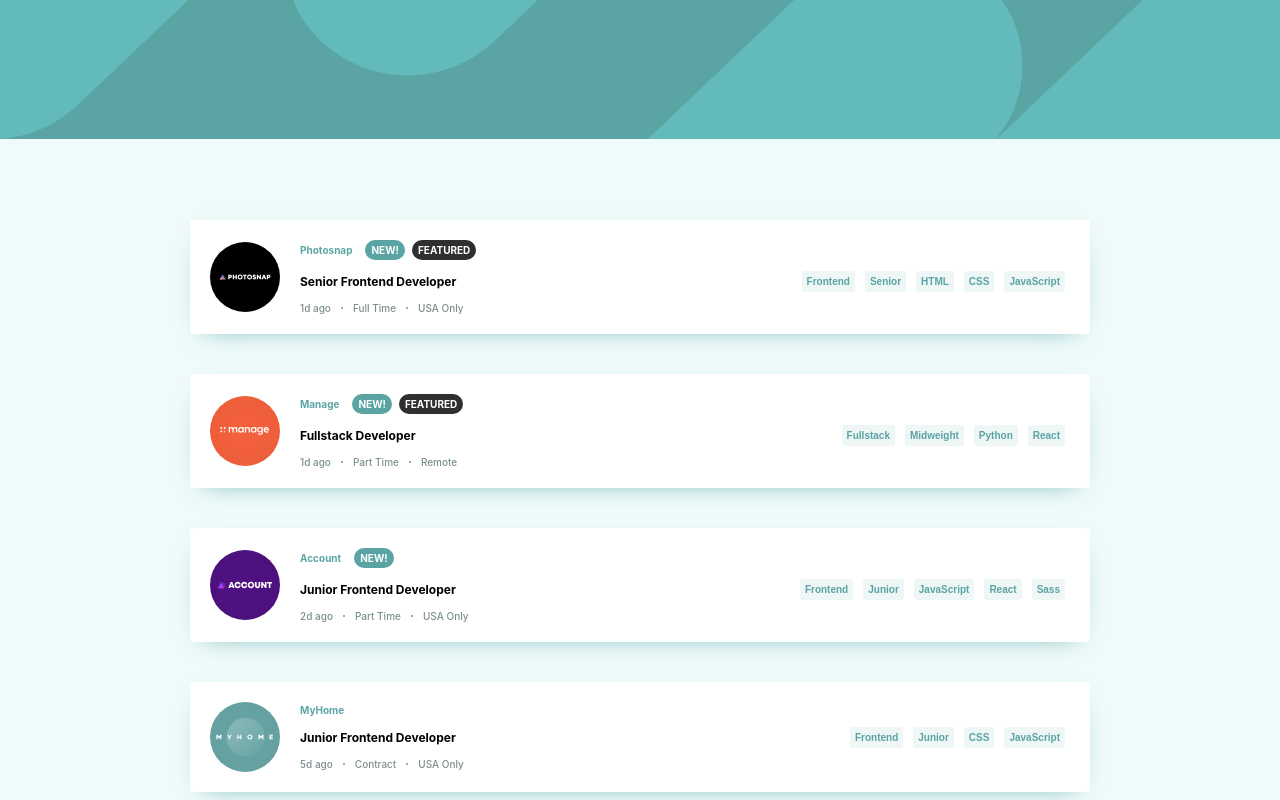
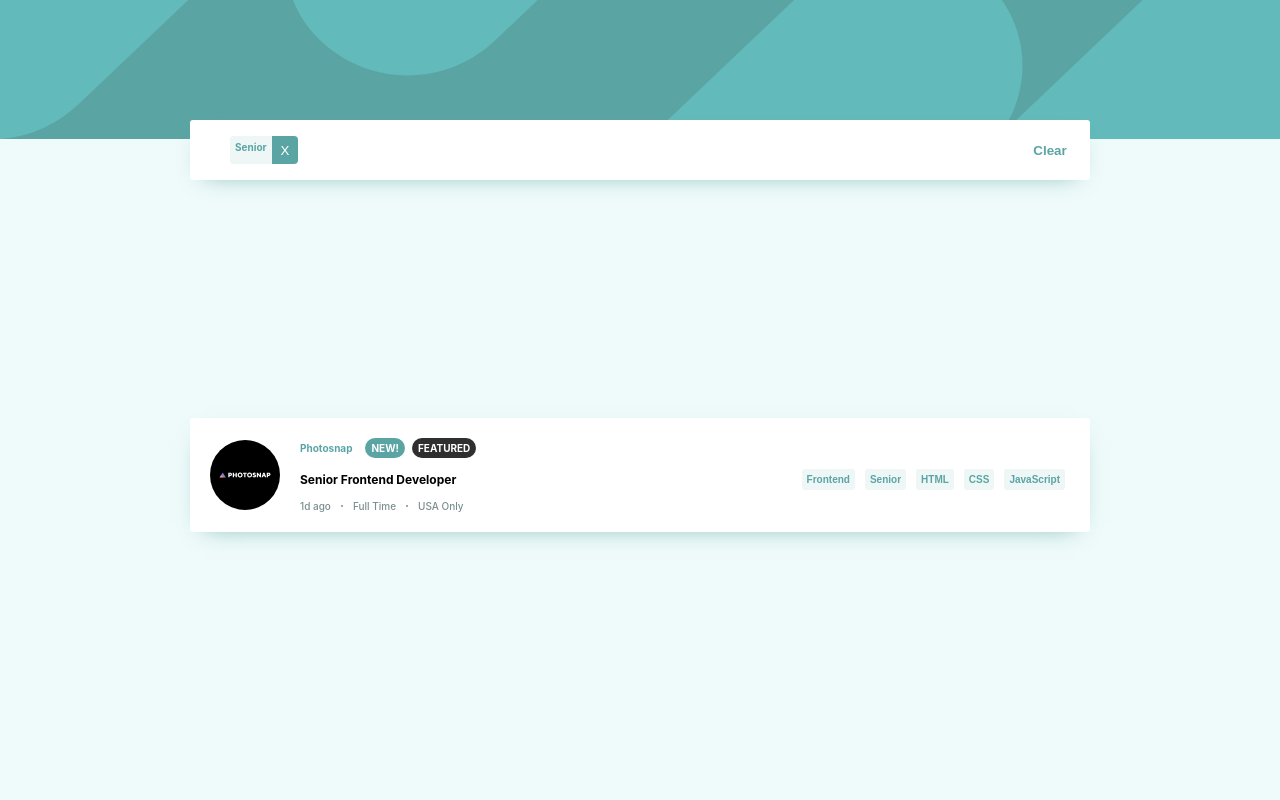
Before and after one commit to ClaireKarsenti/Frontend-Mentor-Solution-Job-Listings, a React (Create React App) app: page / in a window 1280 px wide. Both pictures are taken after a click on the button "Senior". Shown: the top 800 px of the page. Built offline with nearby package versions, Linux system fonts and the light colour scheme.

Commit message:
Added TagBar component, Card component features: filters and cleaned Card code

```diff
--- a/src/App.css
+++ b/src/App.css
@@ -43,8 +43,8 @@
 .container {
   display: flex;
   flex-direction: column;
-  position: absolute;
-  top: 20em;
+  position: relative;
+  padding-top: 15em;
 }
 .wrapper {
   width: 100vw;
@@ -63,12 +63,11 @@
 ===============
 */
 .card-container {
-  position: relative;
   display: flex;
   flex-direction: row;
   align-items: center;
   background-color: #fff;
-  width: 90em;
+  min-width: 90em;
   padding: 2em;
   margin: 2em;
   border-radius: 3px;
@@ -86,7 +85,8 @@
   padding-left: 2em;
 }
 .name,
-.button-filter {
+.button-filter,
+.tag {
   color: var(--desaturated-dark-cyan);
 }
 .job,
@@ -96,6 +96,8 @@
 .name,
 .job,
 .button-filter,
+.clear-button,
+.tag,
 span.newJob,
 span.featured {
   font-weight: 700;
@@ -161,3 +163,64 @@
 span.featured {
   background-color: rgb(48, 47, 47);
 }
+
+/*
+===============
+TagBar component
+===============
+*/
+.tagBox {
+  position: fixed;
+  top: 10em;
+  width: 94em;
+}
+.tagRow {
+  display: flex;
+  flex-direction: row;
+  padding: 1em;
+  margin: 2em;
+  height: 6em;
+  background-color: #fff;
+  border-radius: 0.3em;
+  box-shadow: var(--desaturated-dark-cyan) 0px 8px 24px -15px;
+}
+.clear-button {
+  border: none;
+  background-color: transparent;
+  margin-left: auto;
+  margin-right: 0;
+  padding-right: 1em;
+  color: var(--desaturated-dark-cyan);
+  cursor: pointer;
+}
+.clear-button:hover {
+  text-decoration: underline;
+}
+.tag {
+  border: none;
+  height: 2.8em;
+  padding: 0.5rem;
+  margin-left: 3em;
+  border-top-left-radius: 0.3em;
+  border-bottom-left-radius: 0.3em;
+  background-color: var(--light-grayish-cyan2);
+}
+.cross-button {
+  border: none;
+  width: 2em;
+  height: 2.1em;
+  color: #fff;
+  background-color: var(--desaturated-dark-cyan);
+  border-top-right-radius: 0.3em;
+  border-bottom-right-radius: 0.3em;
+  transition: background-color 400ms;
+  cursor: pointer;
+}
+.cross-button:hover {
+  background-color: black;
+}
+.filters {
+  display: flex;
+  flex-direction: row;
+  align-items: center;
+}
--- a/src/App.tsx
+++ b/src/App.tsx
@@ -1,17 +1,64 @@
 import { useState } from 'react';
 import './App.css';
 
-import datas from '../src/data.json';
+import data from '../src/data.json';
 
 import Card from './components/Card';
+import TagBar from './components/TagBar';
 
 function App() {
-  const [jobs, setJobs] = useState(datas);
+  const [jobs, setJobs] = useState<any>(data);
+  const [filters, setFilters] = useState<string[]>([]);
+
+  // Handle add filters
+  const handleFilters = (filter: string) => {
+    setFilters((item) => {
+      const newFilters = [...item];
+      if (!newFilters.includes(filter)) {
+        newFilters.push(filter);
+      }
+      return newFilters;
+    });
+  };
+
+  // Remove filters one by one from filter list
+  const removeFilter = (filter: any) => {
+    setFilters((item) => {
+      let newFilters = [...item];
+      newFilters.splice(newFilters.indexOf(filter), 1);
+      return newFilters;
+    });
+  };
+
+  // Clear all selected filters
+  const clearAllFilters = () => {
+    setFilters([]);
+  };
+
+  // Filtering data
+  let filteredData = jobs;
+  // Loop through all applied filters
+  filters.forEach((item: any) => {
+    filteredData = filteredData.filter(
+      (job: any) =>
+        job.role === item ||
+        job.level === item ||
+        job.languages.includes(item) ||
+        job.tools.includes(item)
+    );
+  });
 
   return (
     <div className="wrapper">
       <div className="container">
-        <Card jobs={jobs} />
+        <TagBar
+          filters={filters}
+          removeFilter={removeFilter}
+          clearAllFilters={clearAllFilters}
+        />
+        {filteredData?.map((item: any) => (
+          <Card key={item.id} jobs={item} handleFilters={handleFilters} />
+        ))}
       </div>
     </div>
   );
--- a/src/components/Card.tsx
+++ b/src/components/Card.tsx
@@ -2,88 +2,68 @@
 
 interface CardType {
   jobs: any;
+  handleFilters: any;
 }
 
-const Card: FC<CardType> = ({ jobs }) => {
-  return (
-    <>
-      {jobs?.map(
-        (dataItem: {
-          id: number;
-          new?: boolean;
-          featured?: boolean;
-          languages: [];
-          tools: [];
-          logo: string;
-          level: string;
-          role: string;
-          company: string;
-          position: string;
-          postedAt: string;
-          contract: string;
-          location: string;
-        }) => {
-          const newJob = dataItem.new;
-
-          const {
-            id,
-            featured,
-            logo,
-            company,
-            position,
-            postedAt,
-            contract,
-            location,
-            languages,
-            level,
-            role,
-            tools,
-          } = dataItem;
+const Card: FC<CardType> = ({ jobs, handleFilters }) => {
+  const newJob = jobs.new;
+  const featured = jobs.featured;
 
   return (
-            <div className="card-container" key={id}>
-              <img src={logo} alt={`${company}`} />
+    <div className="card-container" key={jobs.id}>
+      <img src={jobs.logo} alt={`${jobs.company}`} />
       <div className="text-container">
         <div className="header">
-                  <div className="name">{company}</div>
+          <div className="name">{jobs.company}</div>
           {newJob ? <span className="newJob">new!</span> : null}
           {featured ? <span className="featured">featured</span> : null}
         </div>
 
         <div className="job">
-                  <div className="title">{position}</div>
+          <div className="title">{jobs.position}</div>
           <div className="job-details-filters">
             {/* Role */}
-                    <button className="button-filter" key={role} value={role}>
-                      {role}
+            <button
+              className="button-filter"
+              key={jobs.role}
+              value={jobs.role}
+              onClick={() => handleFilters(jobs.role)}
+            >
+              {jobs.role}
             </button>
 
             {/* Level */}
-                    <button className="button-filter" key={level} value={level}>
-                      {level}
+            <button
+              className="button-filter"
+              key={jobs.level}
+              value={jobs.level}
+              onClick={() => handleFilters(jobs.level)}
+            >
+              {jobs.level}
             </button>
 
             {/* Languages */}
-                    {languages?.map((language: string, index: Key) => {
+            {jobs.languages?.map((languages: string, index: Key) => {
               return (
                 <button
                   className="button-filter"
                   key={index}
-                          value={language}
+                  value={jobs.languages}
+                  onClick={() => handleFilters(languages)}
                 >
-                          {language}
+                  {languages}
                 </button>
               );
             })}
 
             {/* Tools */}
-                    {tools?.map((tools: string, index: Key) => {
+            {jobs.tools?.map((tools: string, index: Key) => {
               return (
                 <button
                   className="button-filter"
                   key={index}
-                          value={tools}
-                          // onClick={(e) => addedFilters(e.target.value)}
+                  value={jobs.tools}
+                  onClick={() => handleFilters(tools)}
                 >
                   {tools}
                 </button>
@@ -94,20 +74,16 @@
 
         <div className="details">
           <ul>
-                    <li>{postedAt}</li>
+            <li>{jobs.postedAt}</li>
             <span className="dot"></span>
-                    <li>{contract}</li>
+            <li>{jobs.contract}</li>
             <span className="dot"></span>
-                    <li>{location}</li>
+            <li>{jobs.location}</li>
           </ul>
         </div>
       </div>
     </div>
   );
-        }
-      )}
-    </>
-  );
 };
 
 export default Card;
--- /dev/null
+++ b/src/components/TagBar.tsx
@@ -0,0 +1,38 @@
+import { FC } from 'react';
+
+interface TagBarType {
+  filters: any;
+  removeFilter: any;
+  clearAllFilters: any;
+}
+
+const TagBar: FC<TagBarType> = ({ filters, removeFilter, clearAllFilters }) => {
+  return (
+    <div className="tagBox">
+      {filters?.length > 0 && (
+        <div className="tagRow">
+          <div className="filters">
+            {filters.map((item: any) => (
+              <>
+                <p className="tag" key={item}>
+                  {item}
+                </p>
+                <button
+                  className="cross-button"
+                  onClick={() => removeFilter(item)}
+                >
+                  X
+                </button>
+              </>
+            ))}
+          </div>
+          <button className="clear-button" onClick={() => clearAllFilters()}>
+            Clear
+          </button>
+        </div>
+      )}
+    </div>
+  );
+};
+
+export default TagBar;
```
Also changed, not shown: 1 other file (tests, documents, lock files or other folders). Lines whose indentation alone changed are shown as unchanged.
